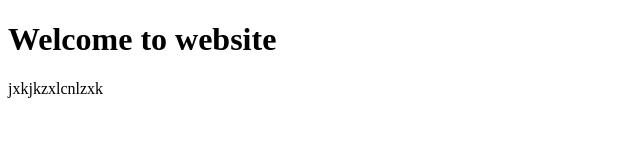
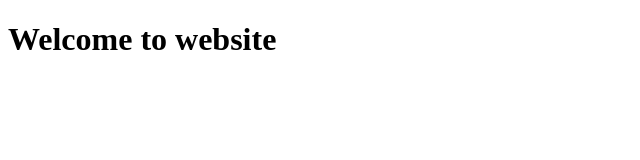
Before and after one commit to sufyanmaqsood/practice_git, a plain HTML site: page index.html in a window 1280 px wide. Shown: the whole page, without its empty margins (0-640 px from the left). Drawn offline with Linux system fonts and the light colour scheme.

Commit message:
remove unnassesory text

```diff
--- a/index.html
+++ b/index.html
@@ -8,6 +8,5 @@
 </head>
 <body>
     <h1>Welcome to website</h1>
-    jxkjkzxlcnlzxk
 </body>
 </html>
```
